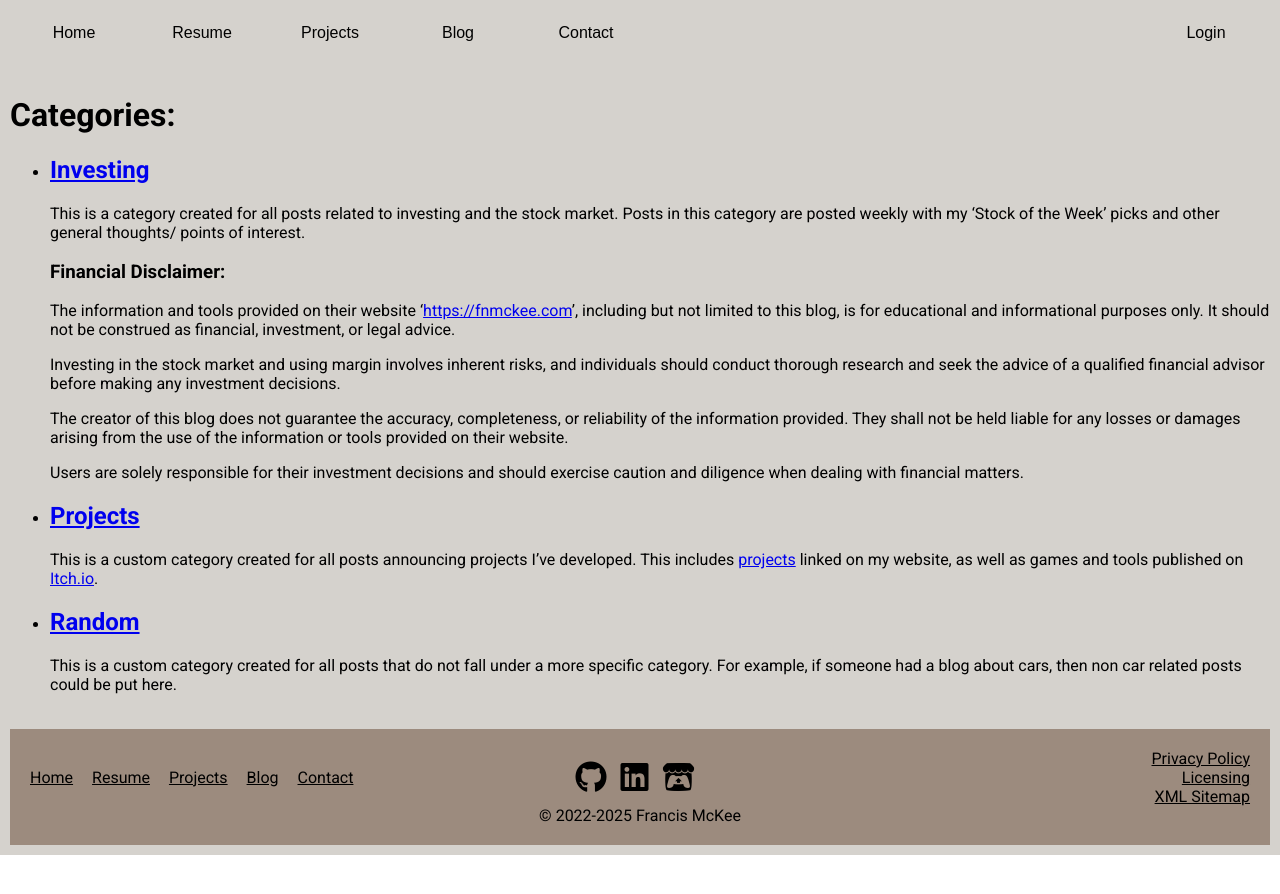
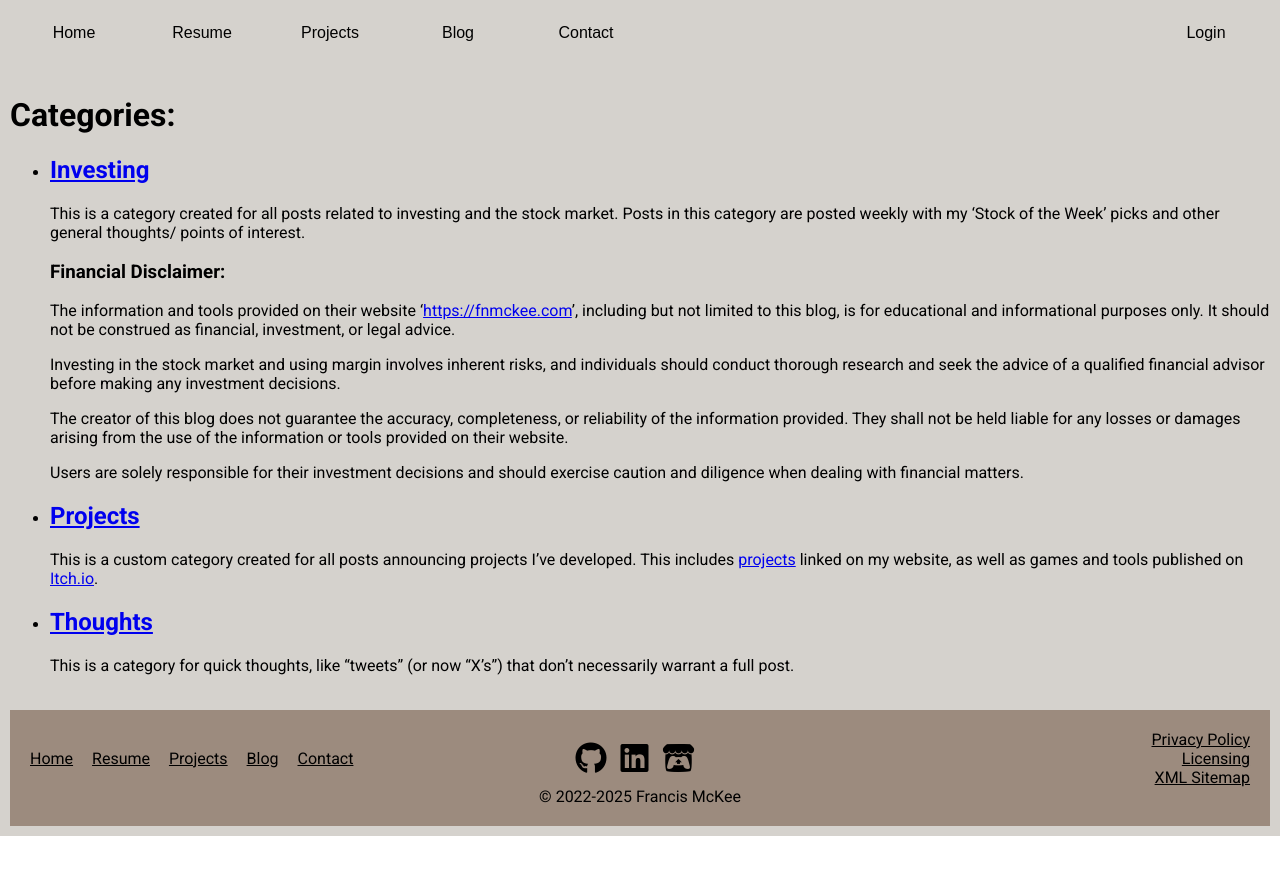
Before and after one commit to Francis-McKee/francis-mckee.github.io, a Jekyll site: the page built from categories.html, in a window 1280 px wide. Shown: the top 894 px of the page. Built offline with Jekyll 4.4.1, drawn with Linux system fonts in a browser that asks for light colours; nearby versions of some CDN libraries; comment, search, counter and statistics services are not loaded.

Commit message:
edited blog categories, added Liquid for blog.html

```diff
--- a/_categories/random.md
+++ /dev/null
@@ -1,5 +0,0 @@
----
-short_name: random
-name: Random
----
-This is a custom category created for all posts that do not fall under a more specific category. For example, if someone had a blog about cars, then non car related posts could be put here.
--- /dev/null
+++ b/_categories/thoughts.md
@@ -0,0 +1,5 @@
+---
+short_name: thoughts
+name: Thoughts
+---
+This is a category for quick thoughts, like "tweets" (or now "X's") that don't necessarily warrant a full post.
```
Also changed, not shown: _posts/2023-03-29-test.md (+1 -1 lines), blog.html (+5 -3 lines), 6 other files.
